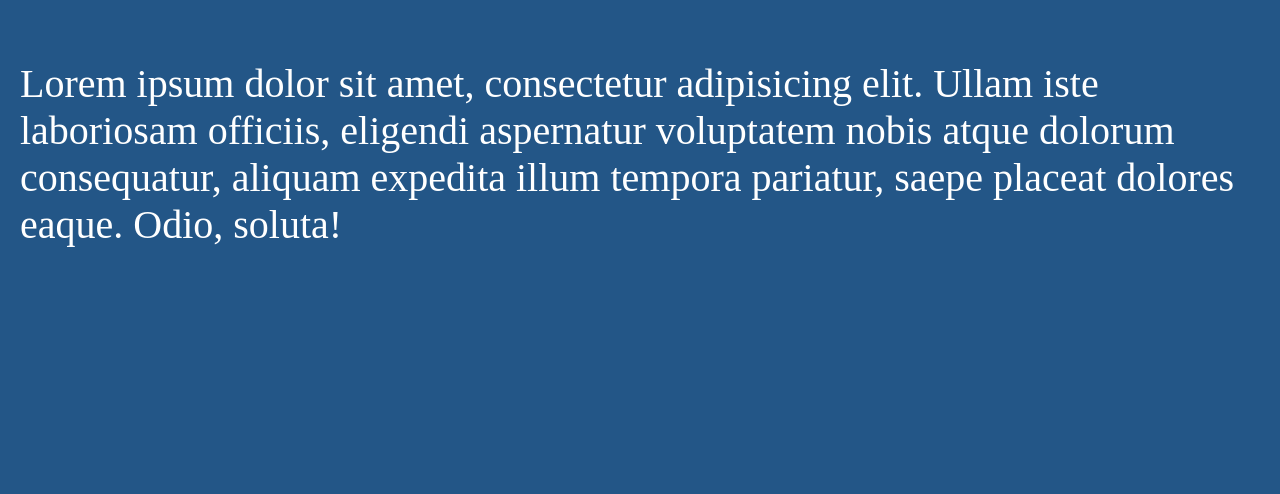
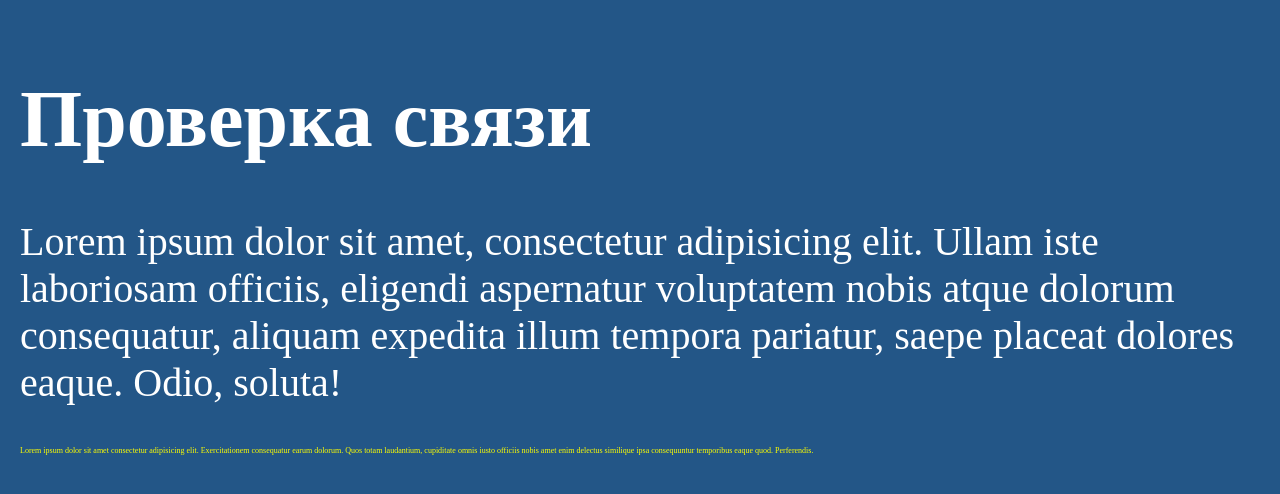
Before and after one commit to stank2022/GitTest, a plain HTML site: page index.html in a window 1280 px wide. Drawn offline with Linux system fonts and the light colour scheme.

Commit message:
second edit

```diff
--- a/css/main.css
+++ b/css/main.css
@@ -5,3 +5,8 @@ body {
 	margin: 0;
 	padding: 20px;
 }
+
+.little_p {
+	font-size: 1vh;
+	color: yellow;
+}
--- a/index.html
+++ b/index.html
@@ -8,6 +8,8 @@
 	<title>Тестируем GIT</title>
 </head>
 <body>
+	<h1>Проверка связи</h1>
 	<p>Lorem ipsum dolor sit amet, consectetur adipisicing elit. Ullam iste laboriosam officiis, eligendi aspernatur voluptatem nobis atque dolorum consequatur, aliquam expedita illum tempora pariatur, saepe placeat dolores eaque. Odio, soluta!</p>
+	<p class = "little_p">Lorem ipsum dolor sit amet consectetur adipisicing elit. Exercitationem consequatur earum dolorum. Quos totam laudantium, cupiditate omnis iusto officiis nobis amet enim delectus similique ipsa consequuntur temporibus eaque quod. Perferendis.</p>
 </body>
 </html>
```
